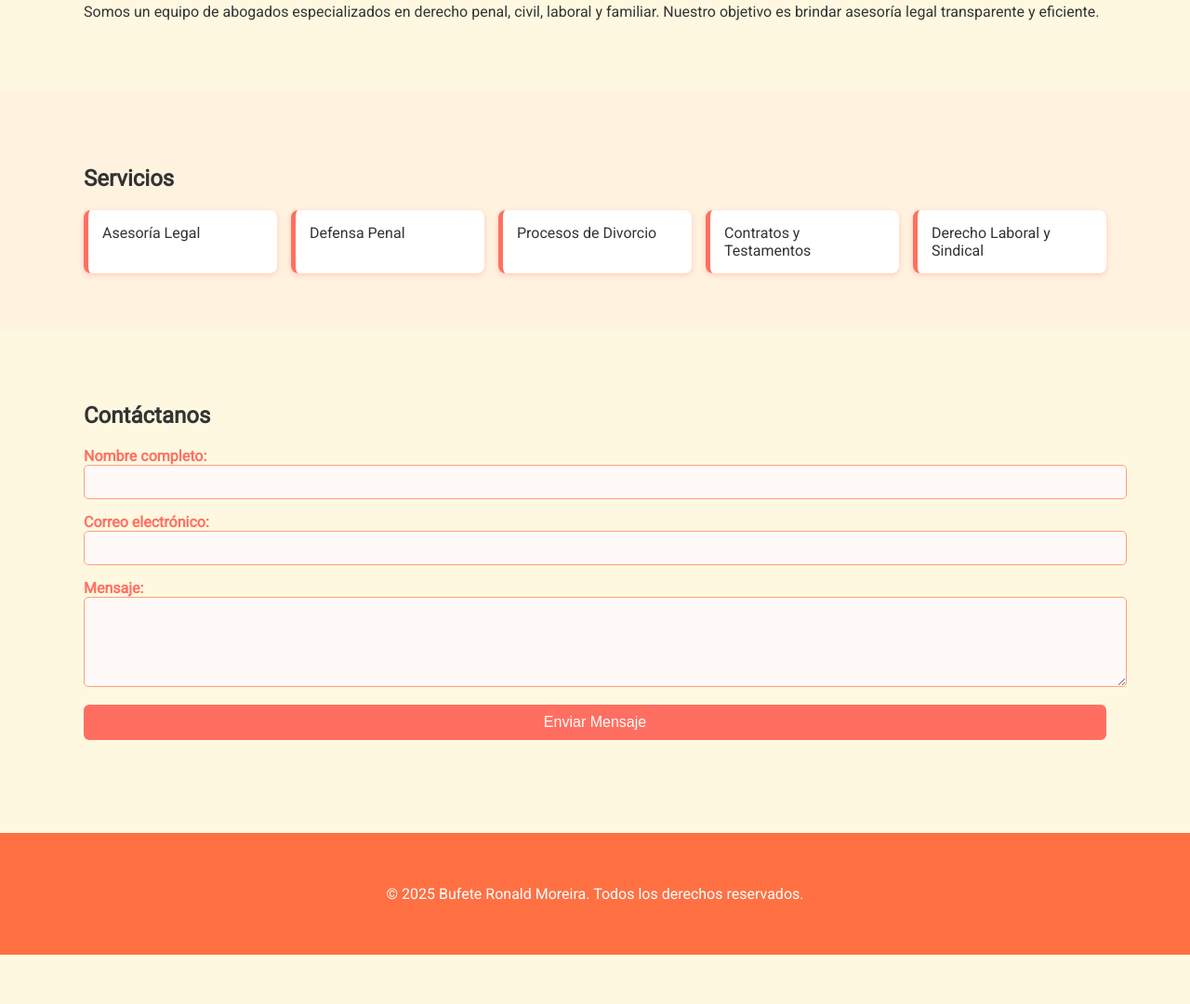
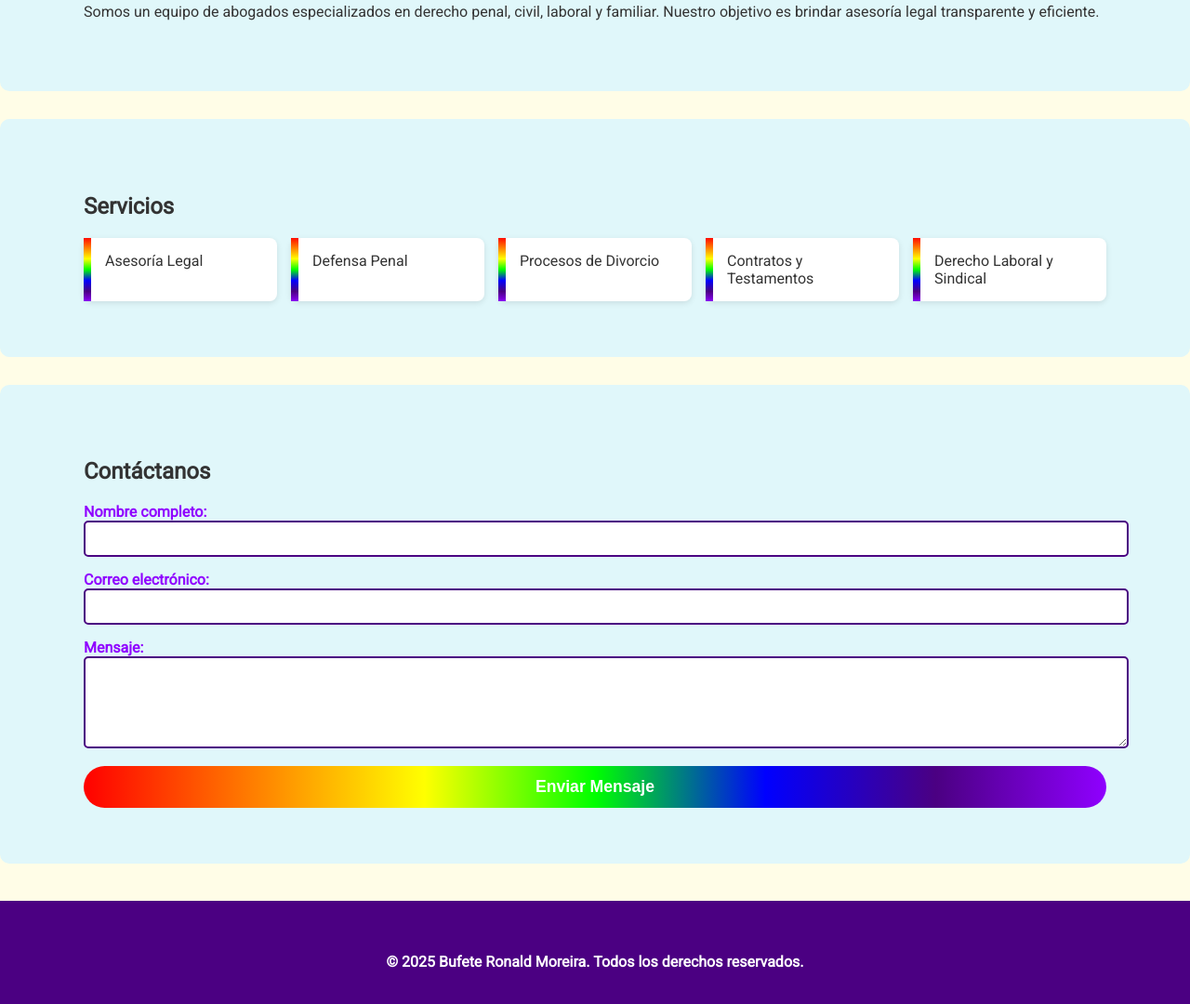
Before and after one commit to RONYLAND2025/bufete-RMG-12-06, a plain HTML site: page index.html in a window 1280 px wide. Shown: the part 380-1460 px from the top of the page at 93% size. Before the commit the page ends 1407 px from the top, so only its background shows below. Drawn offline with Linux system fonts and the light colour scheme.

Commit message:
TERCER COMNIT color arcoiris

```diff
--- a/estilos.css
+++ b/estilos.css
@@ -1,7 +1,7 @@
 body {
   margin: 0;
   font-family: 'Roboto', sans-serif;
-  background-color: #fff8e1; /* color crema suave */
+  background-color: #fffde7; /* amarillo muy claro */
   color: #333;
 }
 
@@ -13,15 +13,19 @@ body {
 }
 
 .header {
-  background-color: #ff6f61; /* coral vivo */
+  background: linear-gradient(90deg, #ff0000, #ff7f00, #ffff00, #00ff00, #0000ff, #4b0082, #8f00ff);
+  /* rojo, naranja, amarillo, verde, azul, índigo, violeta */
   color: white;
   text-align: center;
   padding: 30px 0;
+  font-weight: bold;
+  letter-spacing: 2px;
 }
 
 .slogan {
   font-size: 1.2em;
   margin-bottom: 10px;
+  color: #4b0082; /* índigo */
 }
 
 .navegacion {
@@ -30,20 +34,30 @@ body {
   justify-content: center;
   gap: 25px;
   padding: 0;
+  background: #ff7f00; /* naranja */
+  border-radius: 8px;
 }
 
 .navegacion li a {
   color: white;
   text-decoration: none;
   font-weight: bold;
+  transition: color 0.3s ease;
+}
+
+.navegacion li a:hover {
+  color: #ffff00; /* amarillo */
 }
 
 .main .seccion {
   padding: 40px 0;
+  background: #e0f7fa; /* celeste muy claro */
+  border-radius: 10px;
+  margin-bottom: 30px;
 }
 
 .bg-light {
-  background-color: #fff3e0; /* naranja muy suave */
+  background-color: #fce4ec; /* rosa muy suave */
 }
 
 .servicios-lista {
@@ -55,9 +69,15 @@ body {
 .servicios-lista article {
   background: white;
   padding: 15px;
-  border-left: 5px solid #ff6f61; /* coral vivo */
-  box-shadow: 0 2px 6px rgba(255, 111, 97, 0.3);
+  border-left: 8px solid;
+  border-image: linear-gradient(to bottom, #ff0000, #ff7f00, #ffff00, #00ff00, #0000ff, #4b0082, #8f00ff) 1;
+  box-shadow: 0 2px 6px rgba(0, 0, 0, 0.1);
   border-radius: 8px;
+  transition: transform 0.3s ease;
+}
+
+.servicios-lista article:hover {
+  transform: scale(1.05);
 }
 
 .formulario {
@@ -69,44 +89,46 @@ body {
 .campo label {
   font-weight: bold;
   margin-bottom: 5px;
-  color: #ff6f61;
+  color: #8f00ff; /* violeta */
 }
 
 .campo input,
 .campo textarea {
   width: 100%;
   padding: 10px;
-  border: 1px solid #ffa07a; /* salmon claro */
+  border: 2px solid #4b0082; /* índigo */
   border-radius: 5px;
-  background-color: #fff9f8;
+  background-color: #ffffff;
   transition: border-color 0.3s ease;
 }
 
 .campo input:focus,
 .campo textarea:focus {
-  border-color: #ff3b1f; /* rojo anaranjado */
+  border-color: #ff0000; /* rojo */
   outline: none;
 }
 
 .btn {
-  background-color: #ff6f61;
+  background: linear-gradient(90deg, #ff0000, #ff7f00, #ffff00, #00ff00, #0000ff, #4b0082, #8f00ff);
   color: white;
-  padding: 10px 20px;
+  padding: 12px 25px;
   border: none;
-  border-radius: 6px;
-  font-size: 1em;
+  border-radius: 30px;
+  font-size: 1.1em;
   cursor: pointer;
-  transition: background-color 0.3s ease;
+  font-weight: bold;
+  transition: opacity 0.3s ease;
 }
 
 .btn:hover {
-  background-color: #ff3b1f;
+  opacity: 0.8;
 }
 
 .footer {
-  background-color: #ff7043; /* naranja fuerte */
+  background: #4b0082; /* índigo */
   color: white;
   text-align: center;
   padding: 20px 0;
   margin-top: 40px;
+  font-weight: 600;
 }
```
